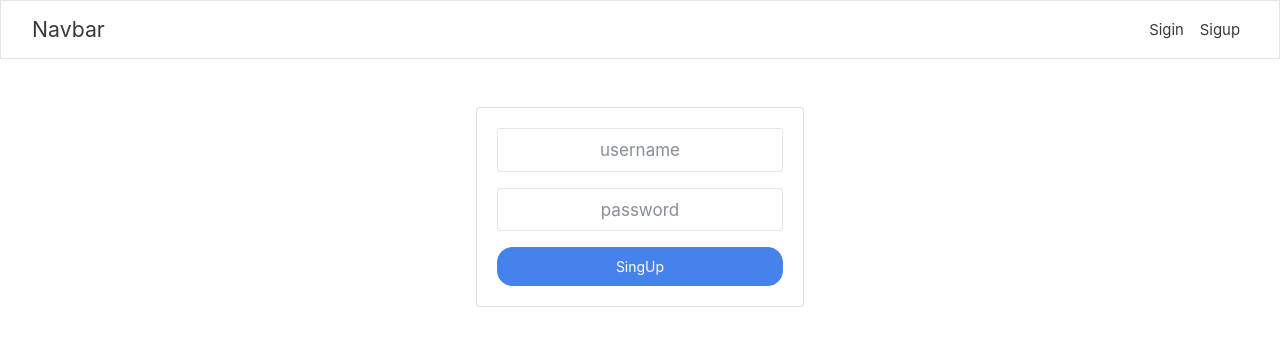
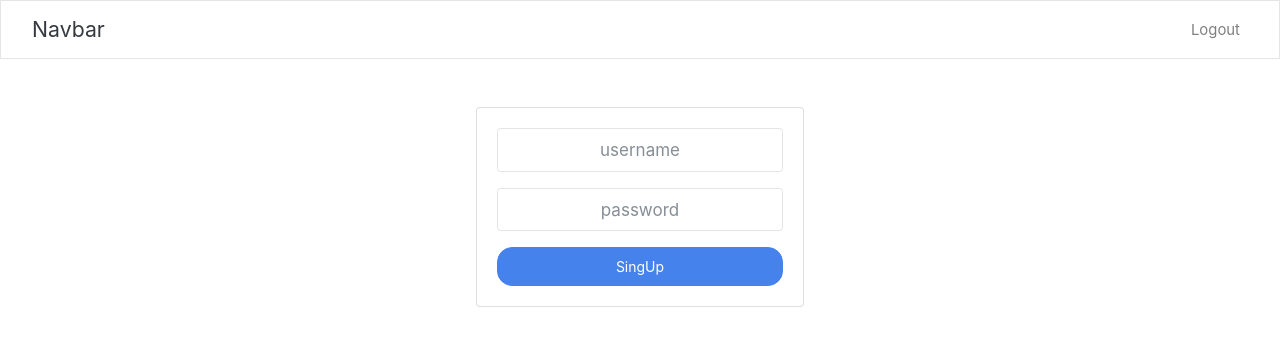
Before and after one commit to FrancoMassola/Pokedex-C, an Angular app in the folder frontend/: page /signup in a window 1280 px wide. Shown: the top 346 px of the page. Built offline with nearby package versions, Linux system fonts and the light colour scheme; sample sign-in values are in the browser's storage.

Commit message:
implements logout

```diff
--- a/frontend/src/app/app.component.html
+++ b/frontend/src/app/app.component.html
@@ -1,17 +1,45 @@
 <nav class="navbar navbar-expand-lg navbar-light bg-light">
   <div class="container-fluid">
     <a class="navbar-brand" href="#">Navbar</a>
-      <button class="navbar-toggler" type="button" data-bs-toggle="collapse" data-bs-target="#navbarNav" aria-controls="navbarNav" aria-expanded="false" aria-label="Toggle navigation">
+    <button
+      class="navbar-toggler"
+      type="button"
+      data-bs-toggle="collapse"
+      data-bs-target="#navbarNav"
+      aria-controls="navbarNav"
+      aria-expanded="false"
+      aria-label="Toggle navigation"
+    >
       <span class="navbar-toggler-icon"></span>
     </button>
     <div class="collapse navbar-collapse" id="navbarNav">
       <ul class="navbar-nav ml-auto">
+        <ng-container *ngIf="!authService.loggedIn(); else loggedIn">
           <li class="nav-item">
-            <a class="nav-link active" aria-current="page" routerLinkActive="active" routerLink="/signin">Sigin</a>
+            <a
+              class="nav-link active"
+              aria-current="page"
+              routerLinkActive="active"
+              routerLink="/signin"
+              >Sigin</a
+            >
           </li>
           <li class="nav-item">
-            <a class="nav-link" routerLinkActive="active" routerLink="/signup">Sigup</a>
+            <a class="nav-link" routerLinkActive="active" routerLink="/signup"
+              >Sigup</a
+            >
           </li>
+        </ng-container>
+        <ng-template #loggedIn>
+          <li class="nav-item">
+            <a
+              class="nav-link"
+              style="cursor: pointer"
+              (click)="authService.logout()"
+              >Logout</a
+            >
+          </li>
+        </ng-template>
       </ul>
     </div>
   </div>
--- a/frontend/src/app/app.component.ts
+++ b/frontend/src/app/app.component.ts
@@ -1,4 +1,5 @@
 import { Component } from '@angular/core';
+import {AuthService} from './services/auth.service';
 
 @Component({
   selector: 'app-root',
@@ -6,5 +7,5 @@ import { Component } from '@angular/core';
   styleUrls: ['./app.component.css']
 })
 export class AppComponent {
-  title = 'frontend';
+  constructor(public authService: AuthService){}
 }
--- a/frontend/src/app/services/auth.service.ts
+++ b/frontend/src/app/services/auth.service.ts
@@ -1,5 +1,6 @@
 import { Injectable } from '@angular/core';
 import { HttpClient } from '@angular/common/http';
+import {Router} from '@angular/router';
 
 @Injectable({
   providedIn: 'root',
@@ -8,7 +9,7 @@ export class AuthService {
   private URL = 'http://localhost:3000/api/';
 
   //Generate class instance
-  constructor(private http: HttpClient) {}
+  constructor(private http: HttpClient, private router: Router) {}
 
   singUp(user) {
     //return object observable
@@ -34,6 +35,11 @@ export class AuthService {
     return localStorage.getItem('token');
   }
 
+  logout(){
+    localStorage.removeItem('token');
+    this.router.navigate(['/signin']);
+  }
+
 
 
 }
```
Lines whose indentation alone changed are shown as unchanged.
